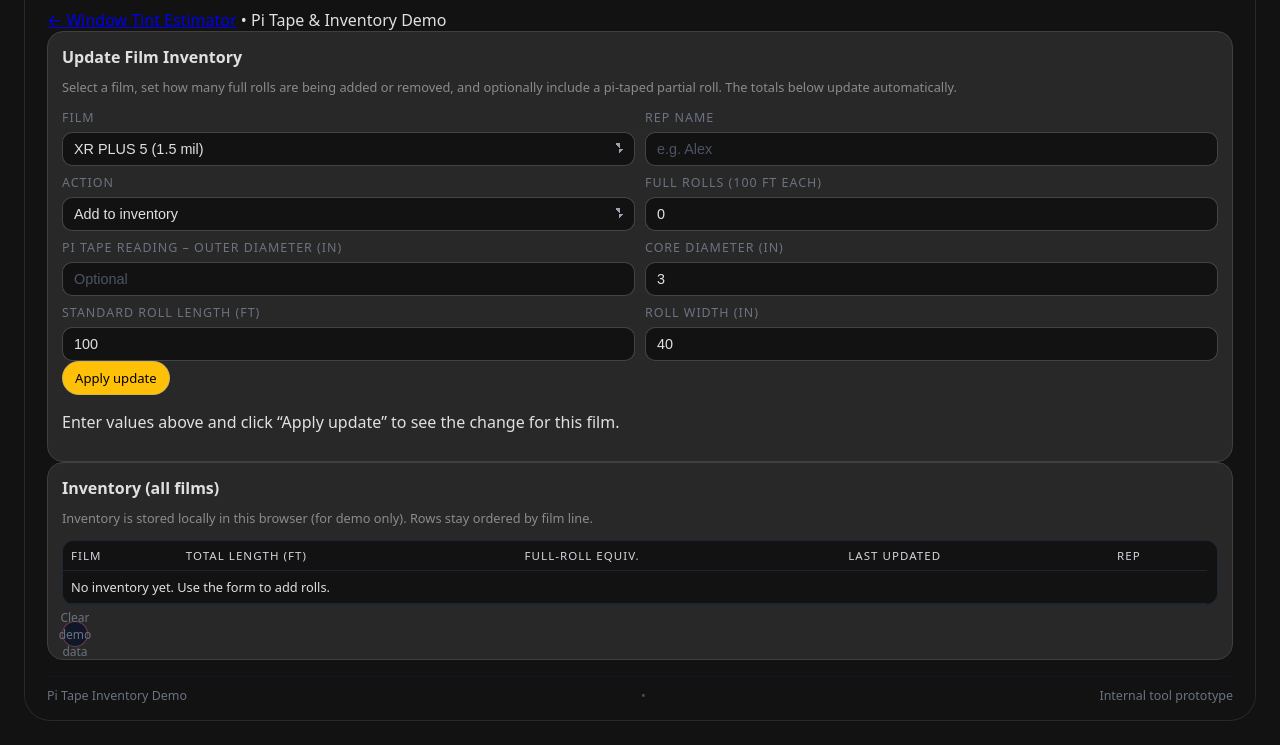
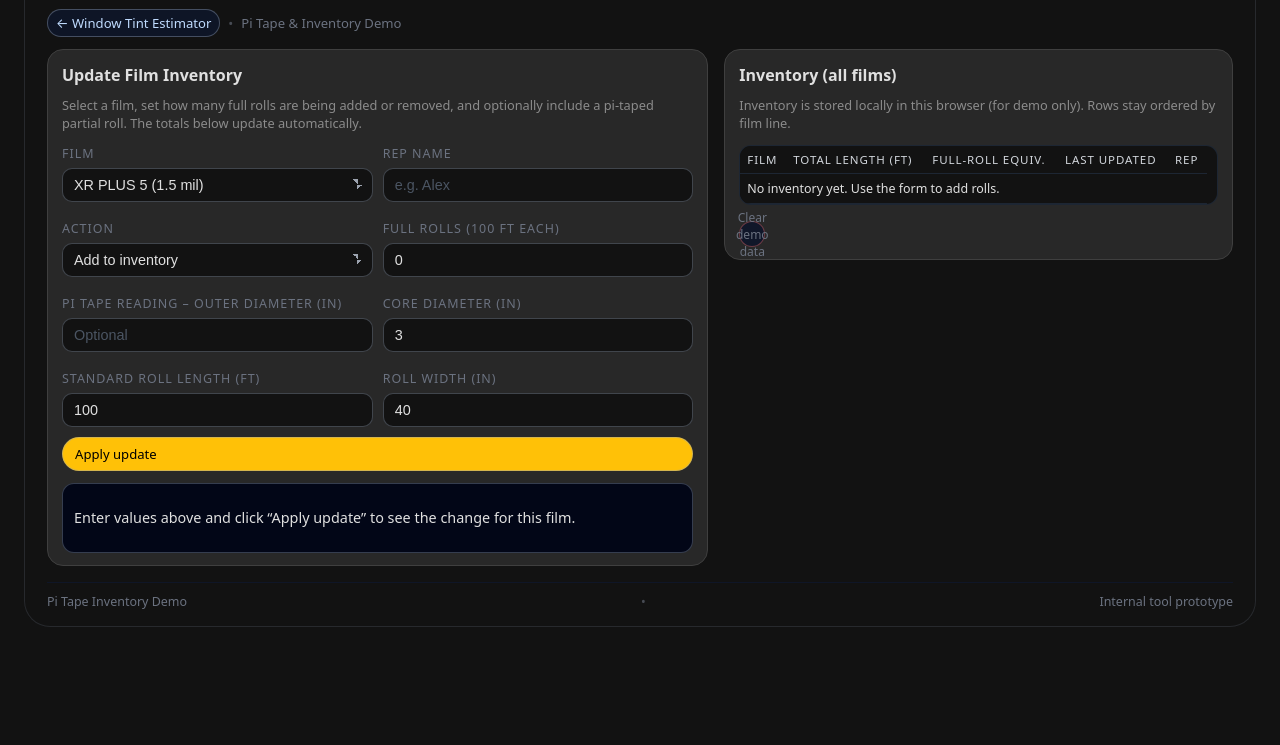
Before and after one commit to unnq/tintcalculator, a plain HTML site: page pitape.html in a window 1280 px wide. Shown: the part 104-849 px from the top of the page. After the commit the page ends 800 px from the top, so only its background shows below. Drawn offline with Linux system fonts and the light colour scheme.

Commit message:
Update styles.css

```diff
--- a/styles.css
+++ b/styles.css
@@ -764,3 +764,84 @@ hr {
     display: none !important;
   }
 }
+
+
+/* ---- Pi tape page layout ------------------------------------------------ */
+
+.top-nav {
+  display: flex;
+  align-items: center;
+  gap: 8px;
+  font-size: 0.82rem;
+  color: var(--text-subtle);
+  margin-bottom: 12px;
+}
+
+.top-nav a {
+  color: #bfdbfe;
+  text-decoration: none;
+  border-radius: 999px;
+  padding: 4px 8px;
+  border: 1px solid rgba(148, 163, 184, 0.4);
+  background: rgba(15, 23, 42, 0.9);
+}
+
+.top-nav a:hover {
+  border-color: var(--accent);
+}
+
+.top-nav .nav-dot {
+  opacity: 0.6;
+}
+
+.layout-pi {
+  display: grid;
+  grid-template-columns: minmax(0, 1.3fr) minmax(0, 1fr);
+  gap: 16px;
+  align-items: flex-start;
+}
+
+.pi-form {
+  display: grid;
+  gap: 10px;
+  margin-top: 8px;
+}
+
+.pi-result {
+  margin-top: 12px;
+  font-size: 0.9rem;
+  background: #020617;
+  border-radius: 12px;
+  border: 1px solid rgba(148, 163, 184, 0.35);
+  padding: 10px 11px;
+}
+
+.table-wrapper.small {
+  max-height: 360px;
+}
+
+.inventory-table {
+  width: 100%;
+  border-collapse: collapse;
+  font-size: 0.78rem;
+}
+
+.inventory-table th,
+.inventory-table td {
+  padding: 6px 7px;
+  border-bottom: 1px solid rgba(31, 41, 55, 0.9);
+}
+
+.inventory-table th {
+  font-weight: 500;
+  font-size: 0.72rem;
+  text-transform: uppercase;
+  letter-spacing: 0.08em;
+  color: #d1d5db;
+}
+
+@media (max-width: 860px) {
+  .layout-pi {
+    grid-template-columns: minmax(0, 1fr);
+  }
+}
```
